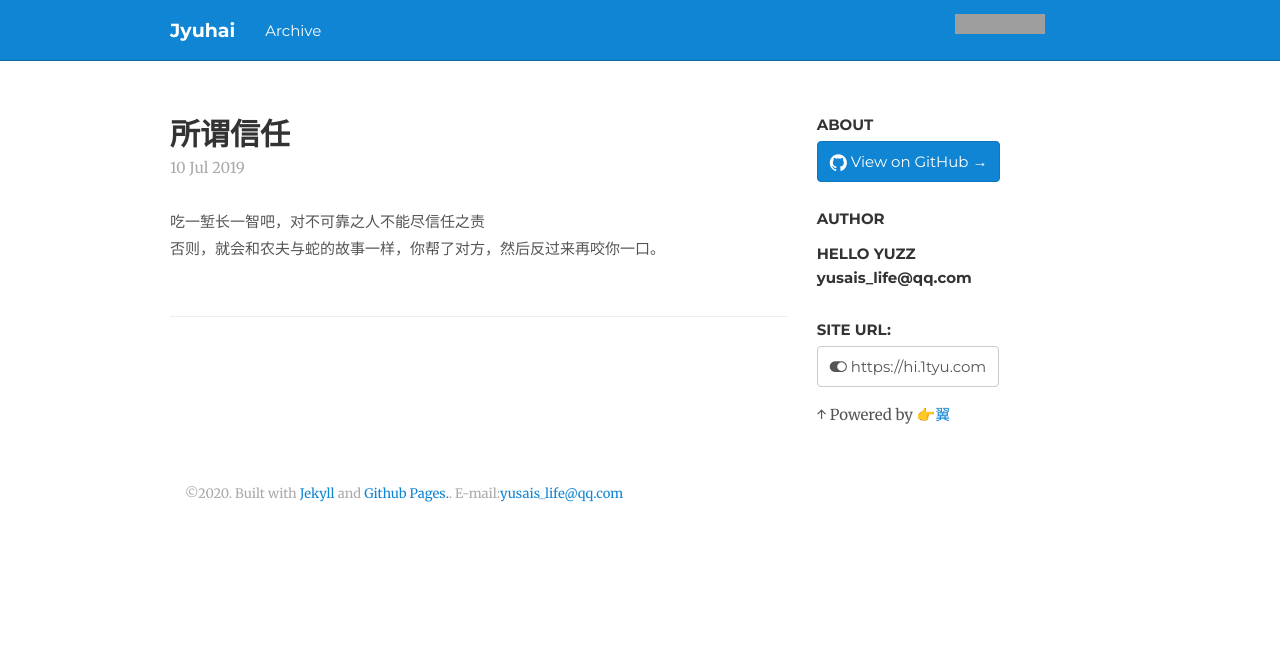
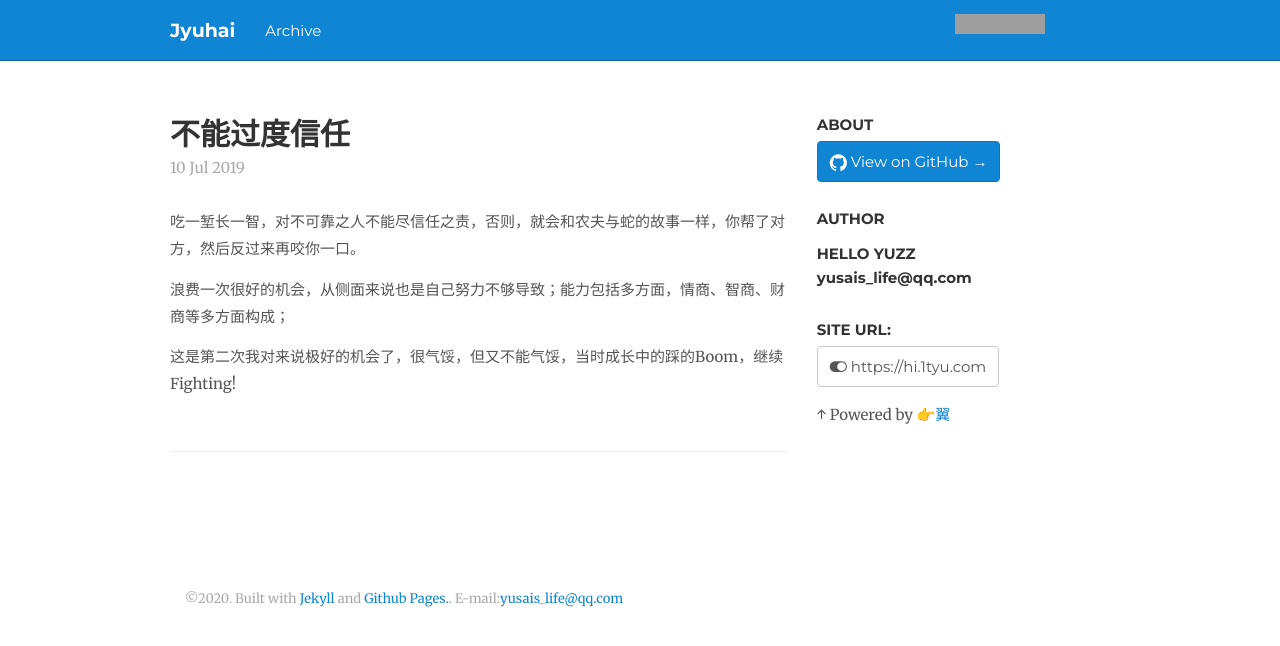
Before and after one commit to helloyuzz/me.wgrib2.com, a Jekyll site: the page built from _posts/2019-07-10-Trust.md, in a window 1280 px wide. Shown: the top 646 px of the page. Built offline with Jekyll 4.4.1, drawn with Linux system fonts in a browser that asks for light colours; nearby versions of some CDN libraries; emoji names are drawn with the system emoji font; comment, search, counter and statistics services are not loaded; grey boxes are pictures that could not be loaded.

Commit message:
Update 2019-07-10-Trust.md

```diff
--- a/_posts/2019-07-10-Trust.md
+++ b/_posts/2019-07-10-Trust.md
@@ -1,5 +1,8 @@
 ---
-title: '所谓信任'
+title: '不能过度信任'
 ---
-吃一堑长一智吧，对不可靠之人不能尽信任之责
-否则，就会和农夫与蛇的故事一样，你帮了对方，然后反过来再咬你一口。
+吃一堑长一智，对不可靠之人不能尽信任之责，否则，就会和农夫与蛇的故事一样，你帮了对方，然后反过来再咬你一口。
+
+浪费一次很好的机会，从侧面来说也是自己努力不够导致；能力包括多方面，情商、智商、财商等多方面构成；
+
+这是第二次我对来说极好的机会了，很气馁，但又不能气馁，当时成长中的踩的Boom，继续Fighting!
```
